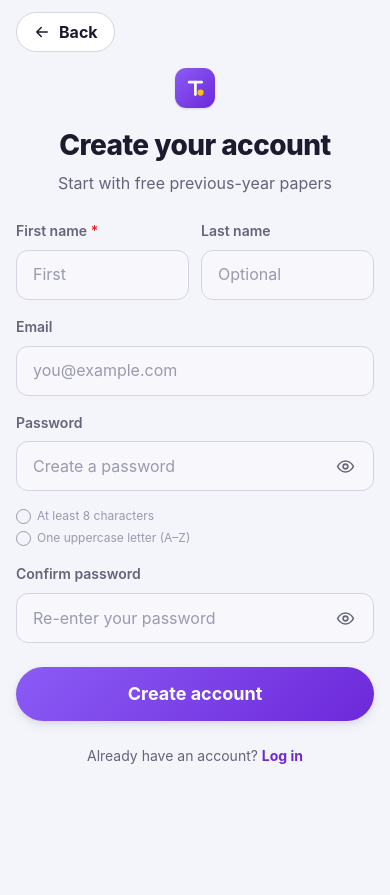
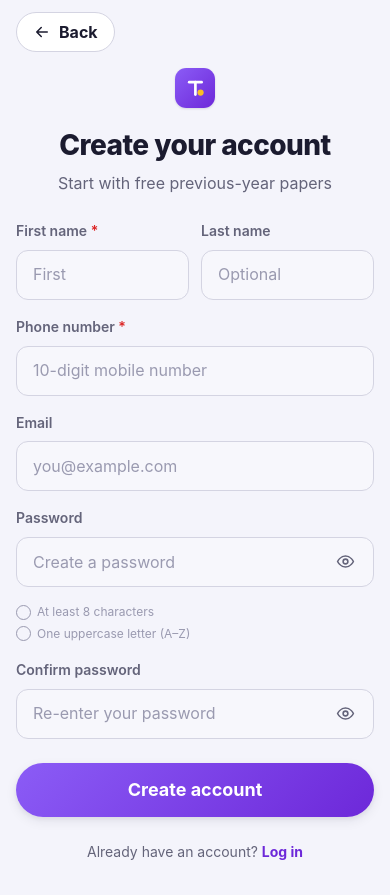
Before and after one commit to puneethx/TETGenie, a React (Vite) app in the folder frontend/: page /signup in a window 390 px wide. Before the commit the page ends 844 px from the top, so only its background shows below. Built offline with nearby package versions, Linux system fonts and the light colour scheme; no server answers.

Commit message:
Add phone number field to Signup form

```diff
--- a/frontend/src/pages/Signup.jsx
+++ b/frontend/src/pages/Signup.jsx
@@ -7,6 +7,7 @@ import {
   validatePassword,
   validateConfirm,
   validateFirstName,
+  validatePhone,
   passwordStrength,
 } from '../lib/validation'
 import Logo from '../components/Logo'
@@ -23,6 +24,7 @@ export default function Signup() {
   const [form, setForm] = useState({
     firstName: '',
     lastName: '',
+    phone: '',
     email: '',
     password: '',
     confirm: '',
@@ -37,6 +39,7 @@ export default function Signup() {
   function validateAll() {
     return {
       firstName: validateFirstName(form.firstName),
+      phone: validatePhone(form.phone),
       email: validateEmail(form.email),
       password: validatePassword(form.password),
       confirm: validateConfirm(form.password, form.confirm),
@@ -113,6 +116,21 @@ export default function Signup() {
         )}
 
         <div className="field">
+          <label className="label" htmlFor="phone">Phone number <span className="req">*</span></label>
+          <input
+            id="phone"
+            className={`input ${errors.phone ? 'has-error' : ''}`}
+            type="tel"
+            inputMode="tel"
+            autoComplete="tel"
+            placeholder="10-digit mobile number"
+            value={form.phone}
+            onChange={set('phone')}
+          />
+          {errors.phone && <span className="error-text">{errors.phone}</span>}
+        </div>
+
+        <div className="field">
           <label className="label" htmlFor="email">Email</label>
           <input
             id="email"
```
